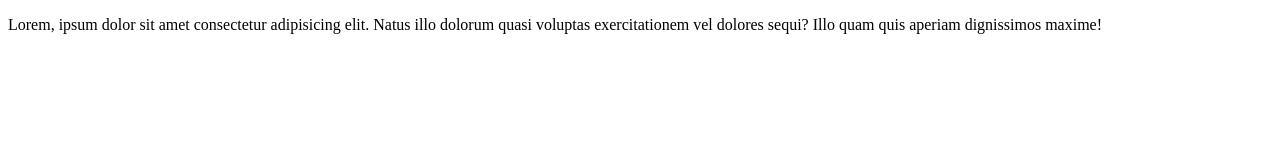
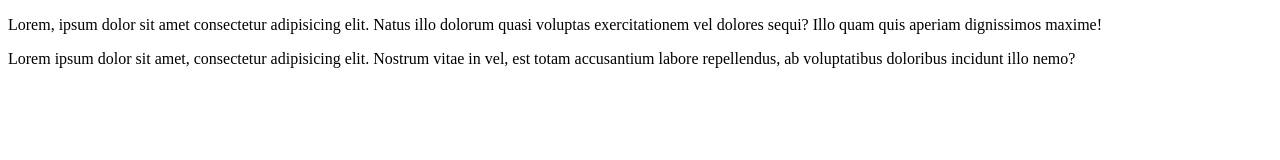
Before and after one commit to aniket-kes/testing, a plain HTML site: page index.html in a window 1280 px wide. Drawn offline with Linux system fonts and the light colour scheme.

Commit message:
another p tag on index

```diff
--- a/index.html
+++ b/index.html
@@ -7,5 +7,6 @@
 </head>
 <body>
     <p>Lorem, ipsum dolor sit amet consectetur adipisicing elit. Natus illo dolorum quasi voluptas exercitationem vel dolores sequi? Illo quam quis aperiam dignissimos maxime!</p>
+    <p>Lorem ipsum dolor sit amet, consectetur adipisicing elit. Nostrum vitae in vel, est totam accusantium labore repellendus, ab voluptatibus doloribus incidunt illo nemo?</p>
 </body>
 </html>
```
